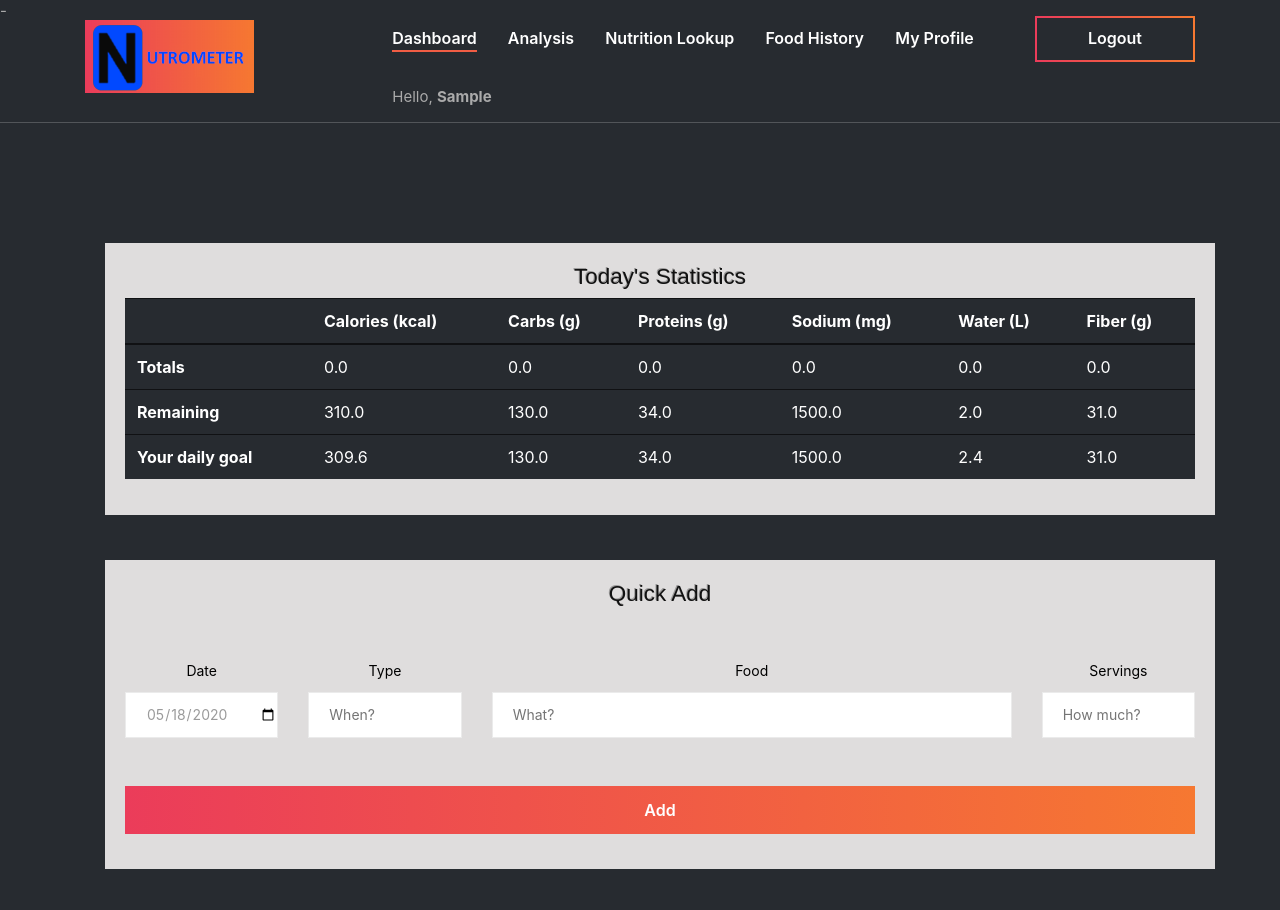
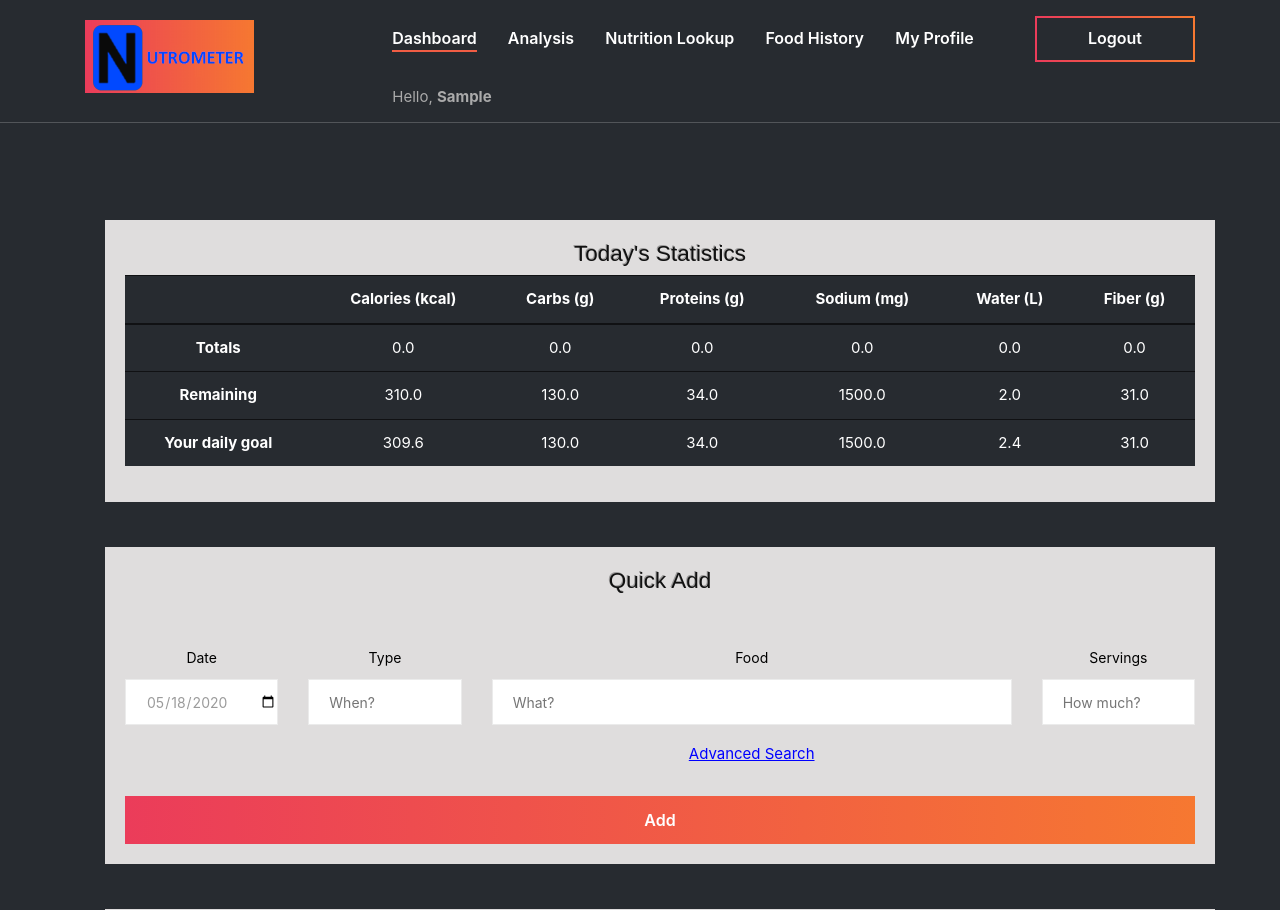
Before and after one commit to look4parul/Project3_final, a Flask app: page /dashboard in a window 1280 px wide. Shown: the top 910 px of the page. Run offline with Flask 2, Linux system fonts and the light colour scheme; the visitor is signed in with stand-in values (Sample User, id 1); tables that the repository leaves empty hold one stand-in row (values such as "Sample post"); parts of the project's set-up code (start-up, migrations or seed data) failed here and were passed over; some libraries are stand-ins or nearby versions.

Commit message:
Add recommendation model1 for advance search in dashboard

```diff
--- a/app.py
+++ b/app.py
@@ -1,5 +1,12 @@
 # Dependencies
 import os
+import csv
+import numpy as np
+from sklearn.feature_extraction.text import CountVectorizer
+from sklearn.preprocessing import Normalizer
+from sklearn.pipeline import make_pipeline
+from sklearn.metrics.pairwise import cosine_similarity
+import pandas as pd
 import sqlalchemy
 import json
 import decimal
@@ -1089,6 +1096,42 @@ def profile():
 
     return render_template("/profile.html", user_profile=user_profile)
 
+# Method to gget the recommendation list of items similar to food items in advanced search
+# filepath = "/db/nutrition.csv"
+df = pd.read_csv("db/nutrition.csv")
+print("Nutrition data is: ", df.head())
+X_text = df["Shrt_Desc"].values
+cv = make_pipeline(
+CountVectorizer(
+    ngram_range=(3, 7),
+    analyzer="char"),
+    Normalizer())
+cv.fit(X_text)
+X = cv.transform(X_text)
+## PK add code part1  to get term from advanced search box ##
+# X_term = cv.transform(["choclte chip sookies"])
+# simularities = cosine_similarity(X_term, X)
+def advanced_search_func(term):
+    X_term = cv.transform([term])
+    simularities = cosine_similarity(X_term, X)
+    k = 10
+    result = np.sort(np.argpartition(simularities[0], len(simularities[0]) - k)[-k:])
+    return df.loc[result][['NDB_No', 'Shrt_Desc', 'Weight_desc', 'Weight_grams']]
+
+@app.route("/advanced_search",methods=["GET"])
+def advanced_search():
+    if checkLoggedIn() == False:
+        return redirect("/login")
+    # session["page"] = "dashboard"
+    # Get the term from advanced dearch bar on dashoard page
+    term = request.args.get("term")
+    if not term:
+        return '{  "data": [] } '
+    ## Add logic here  to find the search term ##
+    print('term: '+term)
+    searchResult = advanced_search_func(term)
+    return json.dumps(searchResult.values.tolist(), cls=DecimalEncoder)
+    #return(json.dumps(str(searchResult.values.tolist())))
 
 if __name__ == "__main__":
     app.run(debug=True)
--- a/templates/dashboard.html
+++ b/templates/dashboard.html
@@ -1,6 +1,20 @@
--{% extends "layout.html" %} {% block pagetitle %}Dashboard{% endblock %} {% block bodycontent %}
+{% extends "layout.html" %} {% block pagetitle %}Dashboard{% endblock %} {% block bodycontent %}
 
-<link rel="stylesheet" href="//code.jquery.com/ui/1.10.4/themes/smoothness/jquery-ui.css">
+<!-- <link rel="stylesheet" href="//code.jquery.com/ui/1.10.4/themes/smoothness/jquery-ui.css"> -->
+<link rel="stylesheet" href="//code.jquery.com/ui/1.12.1/themes/base/jquery-ui.css">
+<style type="text/css">
+
+.fakelink {
+	cursor:pointer;
+    color:blue;
+    text-decoration:underline;
+
+}
+.fakelink:hover {
+	text-decoration:none;
+	text-shadow: 1px 1px 1px #555;
+}
+</style>
 
 <section class="hero-section set-bg">
     <div class="container">
@@ -105,6 +119,7 @@
                             <label for="name">Food</label>
                             <input type="text" placeholder="What?" id="foodName" name="food_desc">
                             <input type="hidden" id="foodNameId" name="foodNameId">
+                            <span class="fakelink" id="opener">Advanced Search</span>
                         </div>
                         <div class="col-2">
                             <label for="name">Servings</label>
@@ -151,6 +166,16 @@
         </div>
 
     </div>
+
+
+</section>
+<section>
+    <div style="text-align: left;" id="dialog" title="Advanced Search">
+        <div>
+            <p style="text-align: center;">Food name search by closest food name match</p>
+            <input type="text" placeholder="What are you looking for?" id="foodNameAdv" name="food_desc_adv">
+        </div>
+    </div>
 </section>
 <script src="https://code.jquery.com/jquery-1.12.4.js"></script>
 <script src="https://code.jquery.com/ui/1.12.1/jquery-ui.js"></script>
@@ -189,6 +214,47 @@
         minLength: 2,
 
     });
+
+    //advanced search
+
+    $("#foodNameAdv").autocomplete({
+        source: function(request, response) {
+            $.getJSON("/advanced_search?term=" + request.term, function(data) {
+
+                response(
+                    $.map(data, function(key) {
+
+                        descr = '';
+                        if (key[2] != '') {
+                            descr = ' [' + key[2];
+                            if (key[3] != 0) {
+                                descr = descr + '  (' + key[3] + ' g)';
+                            }
+                            descr = descr + ']';
+                        }
+
+                        return {
+
+                            label: key[1] + descr,
+                            value: key[0]
+                        };
+                    })
+                    );
+            });
+        },
+
+        select(event, ui) {
+            $('#foodNameId').val(ui.item.value);
+            $('#foodName').val(ui.item.label);
+            $("#dialog").dialog("close");
+            return false;
+        },
+
+        minLength: 2,
+
+    });
+    $("#foodNameAdv").autocomplete("option", "appendTo", "#dialog");
+
 </script>
 
 <script src="/static/js/date.js"></script>
@@ -201,4 +267,25 @@
     alert('{{ message }}') { % endfor %
     }
 </script>
-{% endif %} {% endwith %} {% endblock %}
+{% endif %}
+{% endwith %}
+
+<script src="https://code.jquery.com/jquery-1.12.4.js"></script>
+<script src="https://code.jquery.com/ui/1.12.1/jquery-ui.js"></script>
+
+<script>
+    $(function() {
+        $("#dialog").dialog({
+            autoOpen: false,
+            modal: true,
+            width: 800,
+            height: 600
+        });
+
+        $("#opener").on("click", function() {
+            $("#foodNameAdv").val('');
+            $("#dialog").dialog("open");
+        });
+    });
+</script>
+ {% endblock %}
```
